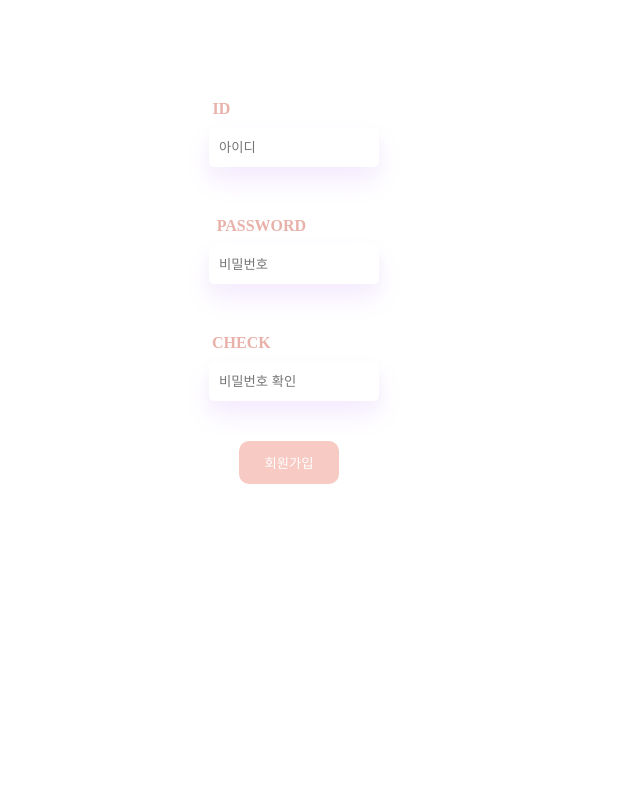
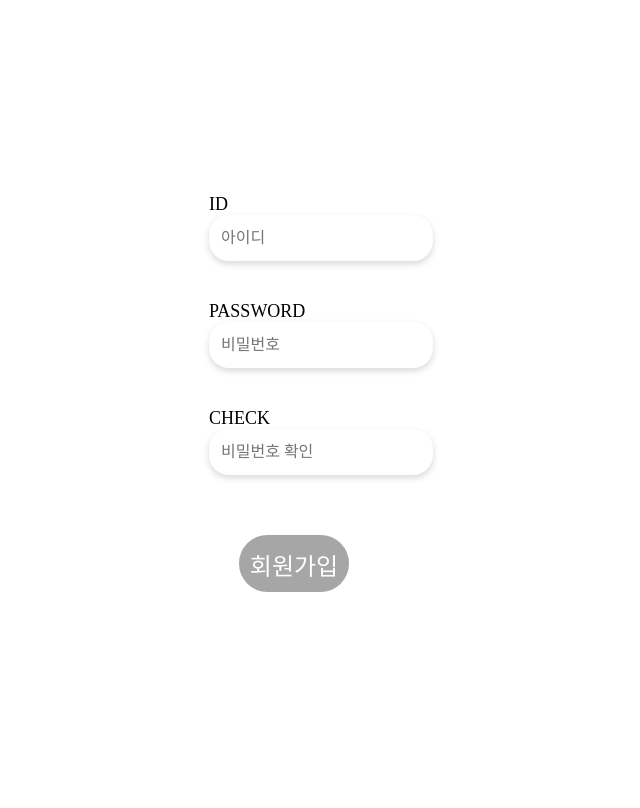
Before and after one commit to KORINI-HJ/lights, a Django app: page /loginapp/sign_up/ in a window 1280 px wide. Shown: the whole page, without its empty margins (319-959 px from the left). Run offline with Django 3.2, Linux system fonts and the light colour scheme; some web fonts are replaced.

Commit message:
로그인 ,회원가입 폼 기능 , css 전부 작동 건들면 진짜 문다

```diff
--- a/petprint/loginapp/forms.py
+++ b/petprint/loginapp/forms.py
@@ -1,4 +1,3 @@
-from .models import NickName
 from django import forms
 from django.contrib.auth.models import User
 
@@ -29,19 +28,3 @@ class RegisterForm(forms.ModelForm):
             {'placeholder': '비밀번호 확인',
              'class': "ac_item",
              'id': "password2"})     #이게 html 클래스 처럼 이름부여해주는거라서 나중에 회원가입 필드니까 css에서 클래스네임으로 바꿔주면됨
-'''
-class  NickNameForm(forms.ModelForm):
-
-    def __init__(self, *args, **kwargs):
-        super(NickNameForm, self).__init__(*args, **kwargs)
-
-
-        self.fields['nickname'].widget.attrs.update(
-            {'placeholder': '닉네임',
-            'class': "pf_name fo-rm",
-            'id': "pf_name"}) #나중에 css할때 수정
-
-    class Meta:
-        model = NickName
-        fields = [ 'nickname' ]
-'''
--- a/petprint/loginapp/static/css/sign_up.css
+++ b/petprint/loginapp/static/css/sign_up.css
@@ -1,87 +1,92 @@
-.ac_item{
-    border:none;
-    border-radius: 5px;
-    padding:12px 10px;
-    width:150px;
-    margin: auto ;
-    margin-top: 10px;
-    margin-left: 520px;
-    box-shadow: 0 14px 28px rgb(245, 235, 255), 0 6px 10px rgba(172, 168, 168, 0.075);
-}
+html,body{
+    height: 100%;
+    }
 
+@font-face { font-family: 'UhBeeZIGLE';
+         src: url('https://cdn.jsdelivr.net/gh/projectnoonnu/noonfonts_five@.2.0/UhBeeZIGLE.woff')
+         format('woff'); font-weight: normal; font-style: normal;
+         }
+
+
+.sign_up_container{
+        display: flex;
+        justify-content: center;
+        align-items: center;
+        height: 100%;
+        font-size: large;
+        font-family: 'UhBeeZIGLE'
+
+    }
+
+
+.ac.item{
+        color:#0D0D0D;
+        font-weight: bold;
+        margin-top: -70px;
+
+    }
 
 
 .label3{
-    color: #E8B1A9;
-    font-weight: bold;
-    width:70%;
-    text-align:center;
-    margin:0px auto;
-    margin-top: 100px;
-    margin-left: 90px;
+    margin-top:-30px
+
 }
 
+.label4{
+    margin-top:40px
 
-.label4{
-    color: #E8B1A9;
-    font-weight: bold;
-    width:70%;
-    text-align:center;
-    margin:0px auto;
-    margin-top: 50px;
-    margin-left: 130px;
 }
 
 .label5{
-    color: #E8B1A9;
-    font-weight: bold;
-    width:70%;
-    text-align:center;
-    margin:0px auto;
-    margin-top: 50px;
-    margin-left: 110px;
-}
-
-.ac_item input :focus{
-    outline:none;
-  }
-
-
-.ac_item input :hover{
-     background-color:#e8f0fe;
-     border:2px solid rgb(247, 202, 195) ;
-
-  }
-
-
-
-
-
-
-.register_btn{
-    background-color:rgb(247, 202, 195);
-    padding:10px;
-    border:2px solid rgb(247, 202, 195) ;
-    border-radius: 10px;
-    width:100px;
-    /* text-align: center; */
-    color:white;
-    margin:40px auto 70px;
-    margin-left: 550px; /*순서상우하좌*/
-    display: block;
-    font-family: 'nanumsquare_R';
-    cursor: pointer;
-
+    margin-top:40px
 
 }
 
+.row_sign_up input{
+        border:#ffffff00 solid 2px;
+        border-radius: 20px;
+        padding:12px 10px;
+        font-size:medium;
+        box-shadow: 0 3px 6px rgba(102, 102, 102, 0.16), 0 3px 6px rgba(196, 196, 196, 0.23);
+        font-family: 'UhBeeZIGLE'
+    }
+
+
+.row_sign_up input:focus{
+      outline:none;
+      background-color: white;
+    }
+
+
+.row_sign_up input:hover{
+
+       border:2px solid  #A6A6A6;
+
+    }
+
+.register_btn{
+        background-color: #A6A6A6 ;
+        padding:8px;
+        padding-top: 10px;
+        border:2px solid #A6A6A6 ;
+        border-radius: 30px;
+        margin-top: 60px ;
+        margin-left: 30px;
+        width: 110px;
+        font-size:x-large;
+        font-family:'UhBeeZIGLE';
+        cursor: pointer;
+        color:white;
+
+    }
 .register_btn:hover{
 
-    color:rgb(247, 202, 195) ;
-    background-color: white;
-    border: 2px solid rgb(247, 202, 195);
-}
+        color:#A6A6A6 ;
+        background-color: white;
+        border: 2px solid #A6A6A6;
+    }
+
 
 input.register_btn:focus{
-    outline:none;
-  }
+        outline:none;
+      }
--- a/petprint/loginapp/templates/registration/sign_up.html
+++ b/petprint/loginapp/templates/registration/sign_up.html
@@ -1,13 +1,16 @@
 {% load static %}
 <!DOCTYPE html>
 <html lang="en">
+
 <head>
     <meta charset="UTF-8">
     <meta name="viewport" content="width=device-width, initial-scale=1.0">
     <title>sign_up</title>
     <link rel="Stylesheet" type="text/css" href="{% static 'css/sign_up.css' %}">
 </head>
+
 <body>
+    <div class="sign_up_container">
         <form method="POST">
             {% csrf_token %}
             {% for i in RegisterForm %}
@@ -27,5 +30,7 @@
             <input type="submit" value="회원가입" class="register_btn">
 
         </form>
+    </div>
 </body>
+
 </html>
--- a/petprint/loginapp/views.py
+++ b/petprint/loginapp/views.py
@@ -4,7 +4,7 @@ from django.contrib.auth.forms import UserCreationForm  #장고에서 기본적
 from django.contrib.auth.views import LoginView
 # from django.contrib.auth.forms import UserCreationForm
 from .forms import RegisterForm
-from .models import NickName
+
 from django.contrib.auth.models import User
 from django.contrib import auth
 from django.conf import settings
@@ -23,35 +23,10 @@ def sign_up(request):
             user=User.objects.get(username=registerform.cleaned_data['username'])
             auth.login(request, user,
                        backend='django.contrib.auth.backends.ModelBackend')
-            return redirect('nickname')
+            return redirect('index')
         else:
             registerform = RegisterForm(request.POST)
             return render(request, 'registration/sign_up.html', {'RegisterForm': registerform})
 
     registerform = RegisterForm()
     return render(request, 'registration/sign_up.html',{'RegisterForm':registerform})
-
-def nickname(request):
-    user = request.user
-    nickname = user.nickname
-
-    nicknameform = NickNameForm(request.POST or None, request.FILES, instance=nickname)
-
-    context = {'NickNameform':nicknameform,
-                    'NickName':nickname}
-
-    if request.method == 'POST':
-        if nicknameform.is_valid():
-            nickname.save()
-            return redirect('index')
-
-        else:
-            return render(request, 'registration/nickname.html', context)
-
-
-    nicknameform = NickNameForm(instance=nickname)
-    context = {'NickNameform':nicknameform,
-                    'NickName':nickname}
-
-
-    return render(request, 'registration/nickname.html', context)
--- a/petprint/petprint/urls.py
+++ b/petprint/petprint/urls.py
@@ -20,7 +20,7 @@ from django.conf.urls.static import static
 from django.conf.urls import url
 
 from home.views import index, detail, comment_create, DiaryCreateView, DiaryUpdateView, DiaryDeleteView
-from loginapp.views import sign_up,nickname
+from loginapp.views import sign_up
 from django.contrib.auth.views import LoginView,LogoutView #sign_up기능은 장고에서 없어서 따로 view에서 함수 써주고 나머지 로그인,로그아웃은 장고에 있어서 따로 그냥 가져옴.
 from Profile.views import profile, ProfileUpdateView, ProfileCreateView
 
@@ -38,7 +38,7 @@ urlpatterns = [
     path('<int:user_id>/profile/', profile, name='profile'),
     path('<int:pk>/profile_create/', ProfileCreateView.as_view(), name='profile_create'),
     path('<int:pk>/profile_update/', ProfileUpdateView.as_view(), name='profile_update'),
-    path('lo   ginapp/nickname',nickname,name="nickname")
+
     #path('userapp/profile/', profile, name="profile"),
     #path('userapp/profile_edit/', profile_edit, name="profile_edit"),
 ] + static(settings.MEDIA_URL, document_root=settings.MEDIA_ROOT)
```
Also changed, not shown: petprint/loginapp/models.py (+0 -23 lines), petprint/loginapp/static/css/login.css (+2 -5 lines), petprint/loginapp/templates/registration/nickname.html (deleted, +0 -23 lines), petprint/db.sqlite3, petprint/loginapp/migrations/0003_delete_nickname.py (added), petprint/loginapp/static/css/nickname.css (deleted). Lines whose indentation alone changed are shown as unchanged.
